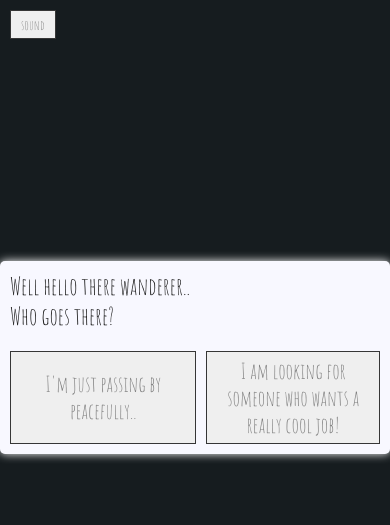
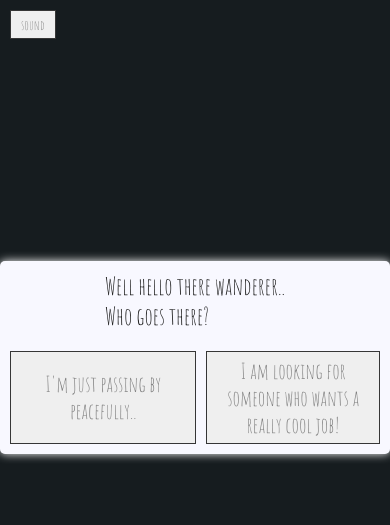
Before and after one commit to ascoolarobban/resumegame, a PHP site: page / in a window 390 px wide. Shown: the top 525 px of the page. Run offline with PHP 8.4, Linux system fonts and the light colour scheme.

Commit message:
inge grid

```diff
--- a/style.css
+++ b/style.css
@@ -246,8 +246,6 @@ background-color: transparent;
             max-width: 100%;
         }
         .container {
-            display: block;
-            display: grid;
             margin-top: 200px;
             width: 100%;
             max-width: 100%;
```
